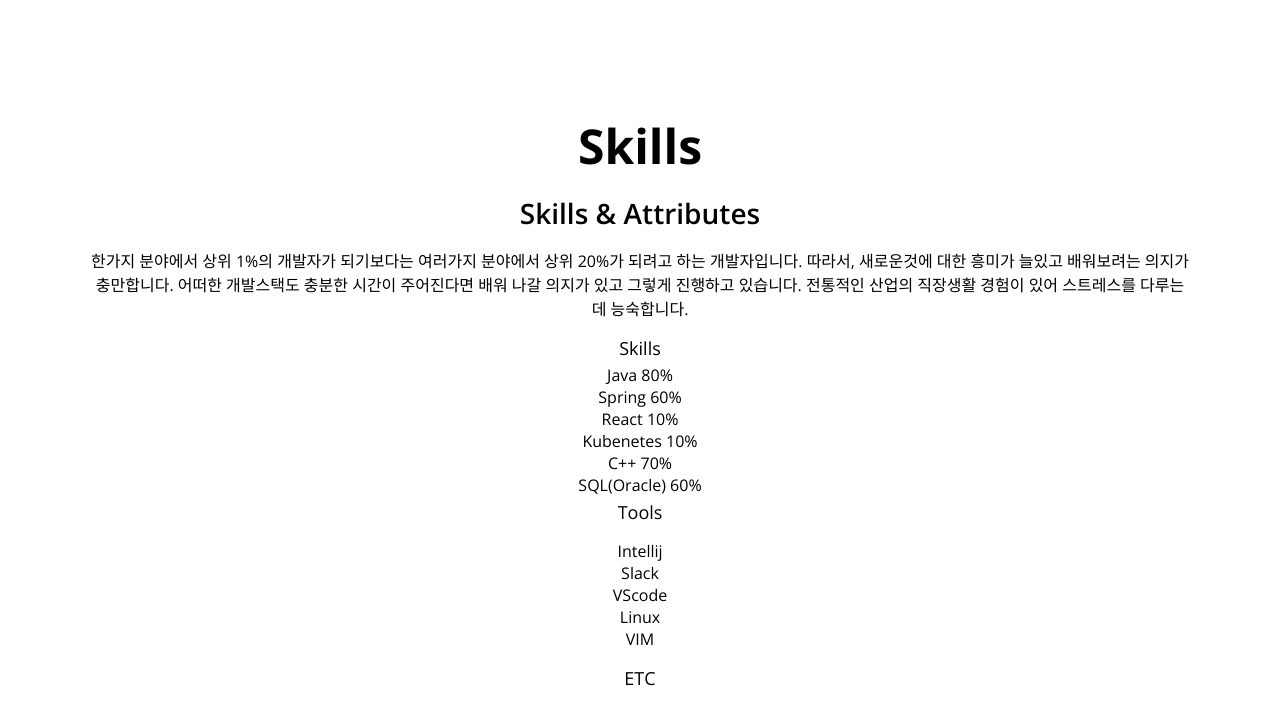
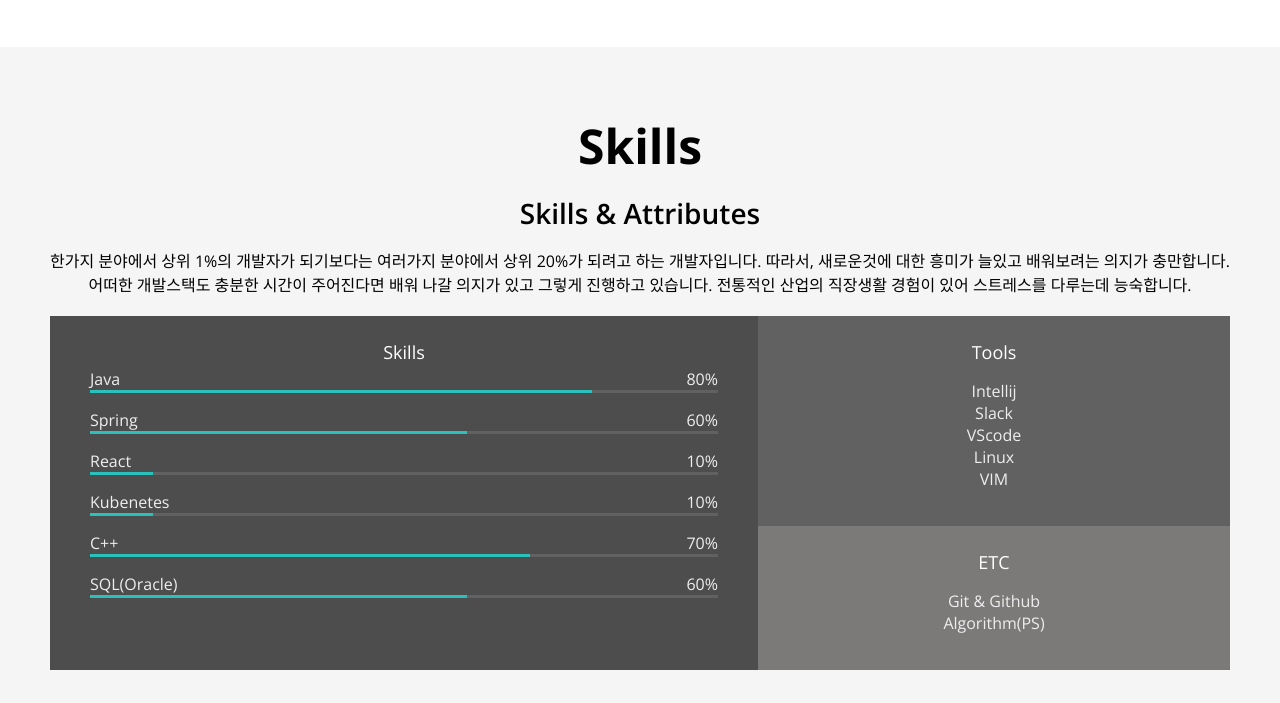
Before and after one commit to JehPark/my-profile-web, a plain HTML site: page index.html in a window 1280 px wide. Shown: the part 1591-2294 px from the top of the page. Drawn offline with nearby package versions, Linux system fonts and the light colour scheme; a script that the page names is missing.

Commit message:
css skills commit

```diff
--- a/index.html
+++ b/index.html
@@ -39,7 +39,7 @@
         <button class="home__contact">Contact Me</button>
     </section>
     <!-- about -->
-    <section id="about" class="section">
+    <section id="about" class="section section__container">
         <h1>About Me</h1>
         <p>
             영어에 능숙한 풀스택 개발자입니다. 해외 유학과 해외 영업직을 거치며 영어 실력을 늘려왔고, 유학 도중 프로그래밍을 만나서
@@ -99,7 +99,8 @@
     </section>
     <!-- skills -->
     <section id="skills" class="section">
-        <h1>Skills</h1>
+        <div class="section__container">
+            <h1>Skills</h1>
         <h2>Skills & Attributes</h2>
         <p>
             한가지 분야에서 상위 1%의 개발자가 되기보다는 여러가지 분야에서 상위 20%가 되려고 하는 개발자입니다. 따라서, 새로운것에 대한 흥미가 늘있고
@@ -110,57 +111,57 @@
             <div class="skillset_left">
                 <h3 class="skillset__title">Skills</h3>
                 <div class="skill">
-                    <div class="skill_description">
+                    <div class="skill__description">
                         <span>Java</span>
                         <span>80%</span>
                     </div>
                     <div class="skill__bar">
-                        <div class="skill__value"></div>
+                        <div class="skill__value" style="width: 80%;"></div>
                     </div>
                 </div>
                 <div class="skill">
-                    <div class="skill_description">
+                    <div class="skill__description">
                         <span>Spring</span>
                         <span>60%</span>
                     </div>
                     <div class="skill__bar">
-                        <div class="skill__value"></div>
+                        <div class="skill__value" style="width: 60%;"></div>
                     </div>
                 </div>
                 <div class="skill">
-                    <div class="skill_description">
+                    <div class="skill__description">
                         <span>React</span>
                         <span>10%</span>
                     </div>
                     <div class="skill__bar">
-                        <div class="skill__value"></div>
+                        <div class="skill__value" style="width: 10%;"></div>
                     </div>
                 </div>
                 <div class="skill">
-                    <div class="skill_description">
+                    <div class="skill__description">
                         <span>Kubenetes</span>
                         <span>10%</span>
                     </div>
                     <div class="skill__bar">
-                        <div class="skill__value"></div>
+                        <div class="skill__value" style="width: 10%;"></div>
                     </div>
                 </div>
                 <div class="skill">
-                    <div class="skill_description">
+                    <div class="skill__description">
                         <span>C++</span>
                         <span>70%</span>
                     </div>
                     <div class="skill__bar">
-                        <div class="skill__value"></div>
+                        <div class="skill__value" style="width: 70%;"></div>
                     </div>
                 </div>
                 <div class="skill">
-                    <div class="skill_description">
+                    <div class="skill__description">
                         <span>SQL(Oracle)</span>
                         <span>60%</span>
                     </div>
                     <div class="skill__bar">
-                        <div class="skill__value"></div>
+                        <div class="skill__value" style="width: 60%;"></div>
                     </div>
                 </div>
             </div>
@@ -184,6 +185,8 @@
                 </div>
             </div>
         </div>
+        </div>
+
     </section>
     <!-- work -->
     <section id="work" class="section">
--- a/style.css
+++ b/style.css
@@ -161,6 +161,10 @@ h3 {
 .section {
   padding: 50px;
   text-align: center;
+  margin: auto;
+}
+
+.section__container {
   max-width: 1200px;
   margin: auto;
 }
@@ -224,3 +228,59 @@ h3 {
 .job__period {
   font-size: var(--font-micro);
 }
+
+/* Skills */
+
+#skills {
+  background-color: var(--color-beige);
+}
+
+.skillset {
+  display: flex;
+  background-color: var(--color-light-grey);
+  color: var(--color-light-white);
+  margin: 20px 0;
+}
+
+.skillset__title {
+  color: var(--color-white);
+}
+
+.skillset_left {
+  flex-basis: 60%;
+  background-color: var(--color-dark-grey);
+  padding: 20px 40px;
+}
+
+.skill__description {
+  display: flex;
+  justify-content: space-between;
+}
+
+.skill__value {
+  width: 100%;
+  height: 3px;
+  background-color: var(--color-green);
+}
+
+.skill {
+  margin-bottom: 16px;
+}
+
+.skill__bar {
+  height: 3px;
+  background-color: var(--color-grey);
+}
+
+.skillset_right {
+  flex-basis: 40%;
+}
+
+.tools {
+  background-color: var(--color-grey);
+}
+
+.tools,
+.etc {
+  padding: 20px;
+}
```
